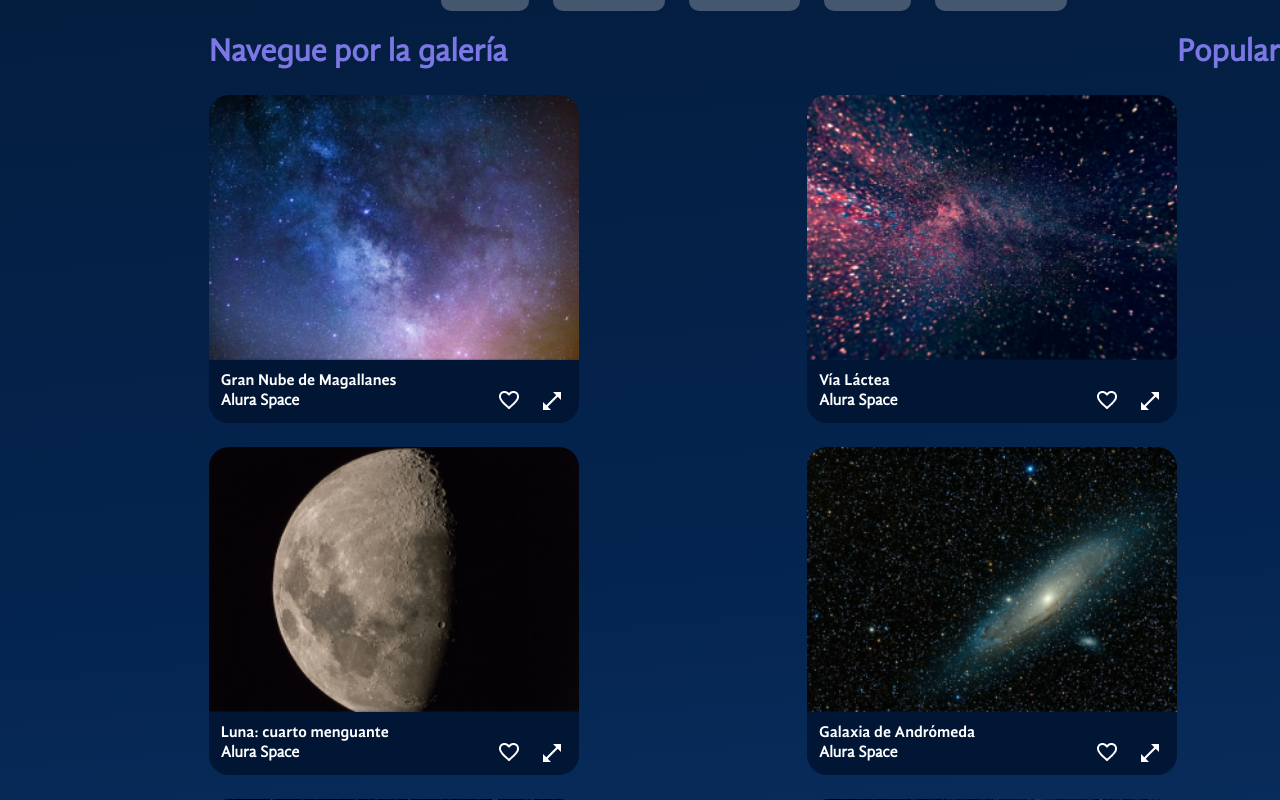
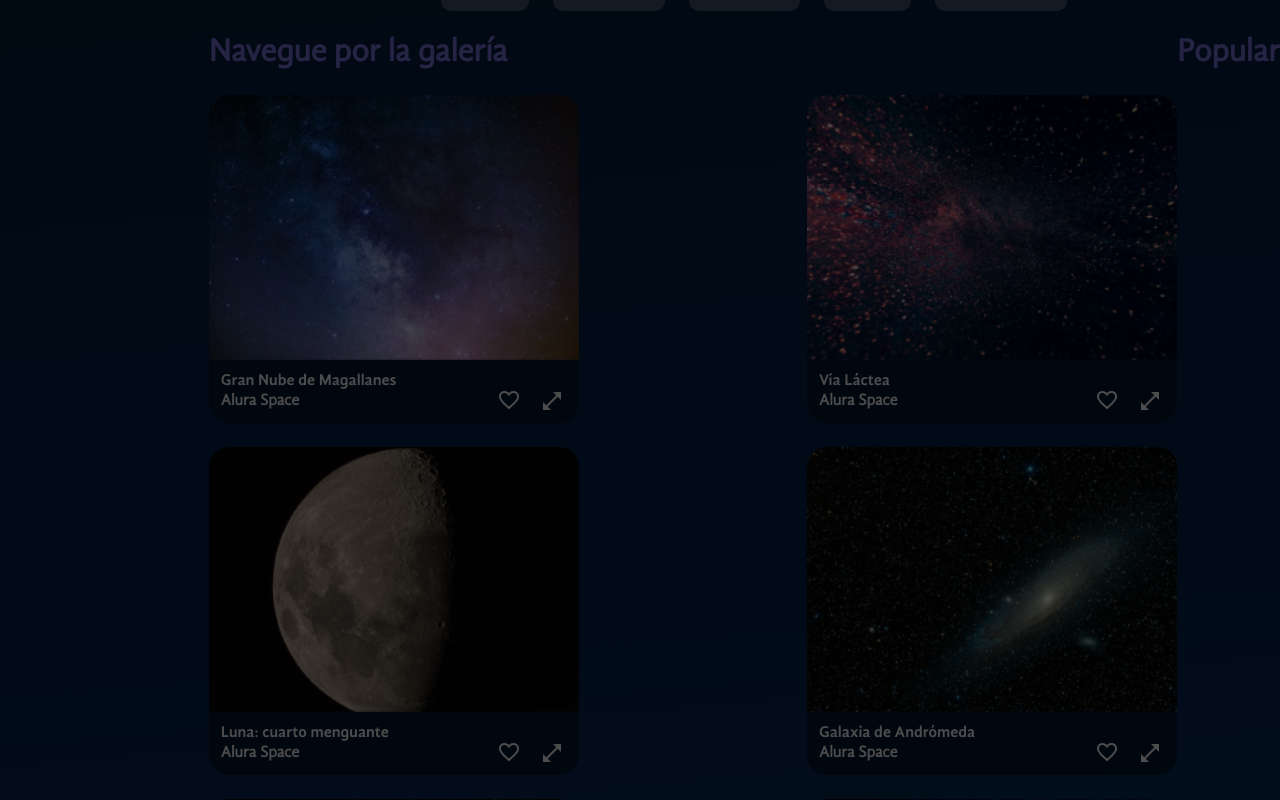
Before and after one commit to Mariq12/space-app-vite, a React (Vite) app: page / in a window 1280 px wide. Both pictures are taken after a click on the button 551 px from the left and 1021 px from the top of the page. Shown: the part 621-1421 px from the top of the page. Built offline with nearby package versions, Linux system fonts and the light colour scheme.

Commit message:
Añadiendo opacidad al fondo

```diff
--- a/src/components/modalZom/ModalZoom.jsx
+++ b/src/components/modalZom/ModalZoom.jsx
@@ -1,15 +1,32 @@
 import PropTypes from 'prop-types';
 import Image from '../gallery/image/Image';
+import styled from 'styled-components';
+
+const Overlay= styled.div`
+    background-color: rgba(0, 0, 0, .7);
+    position: fixed;
+    top: 0;
+    left: 0;
+    right: 0;
+    bottom: 0;
+`
+const StyledDialogue = styled.dialog`
+    position: absolute;
+    top: 294px;
+`
 
 const ModalZoom = ({ photo }) => {
     return (
         <>
-            { photo && <dialog open={!!photo}>
+            { photo && <>
+                <Overlay />
+                < StyledDialogue open={!!photo}>
                     <Image photo={photo} expandida={true} />
                     <form method="dialog">
                         <button>OK</button>
                     </form>
-                </dialog>
+                </ StyledDialogue>
+            </>
             }
         </>
     )
```
